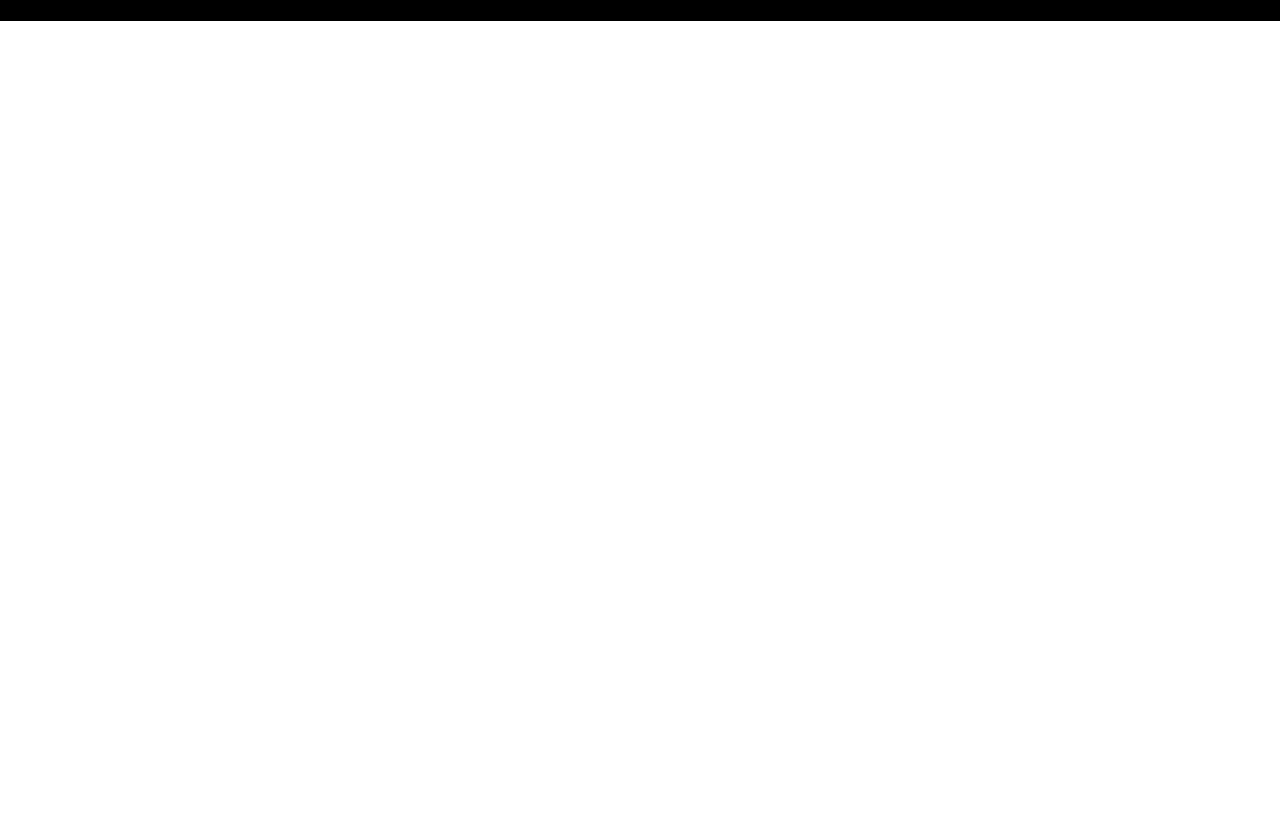
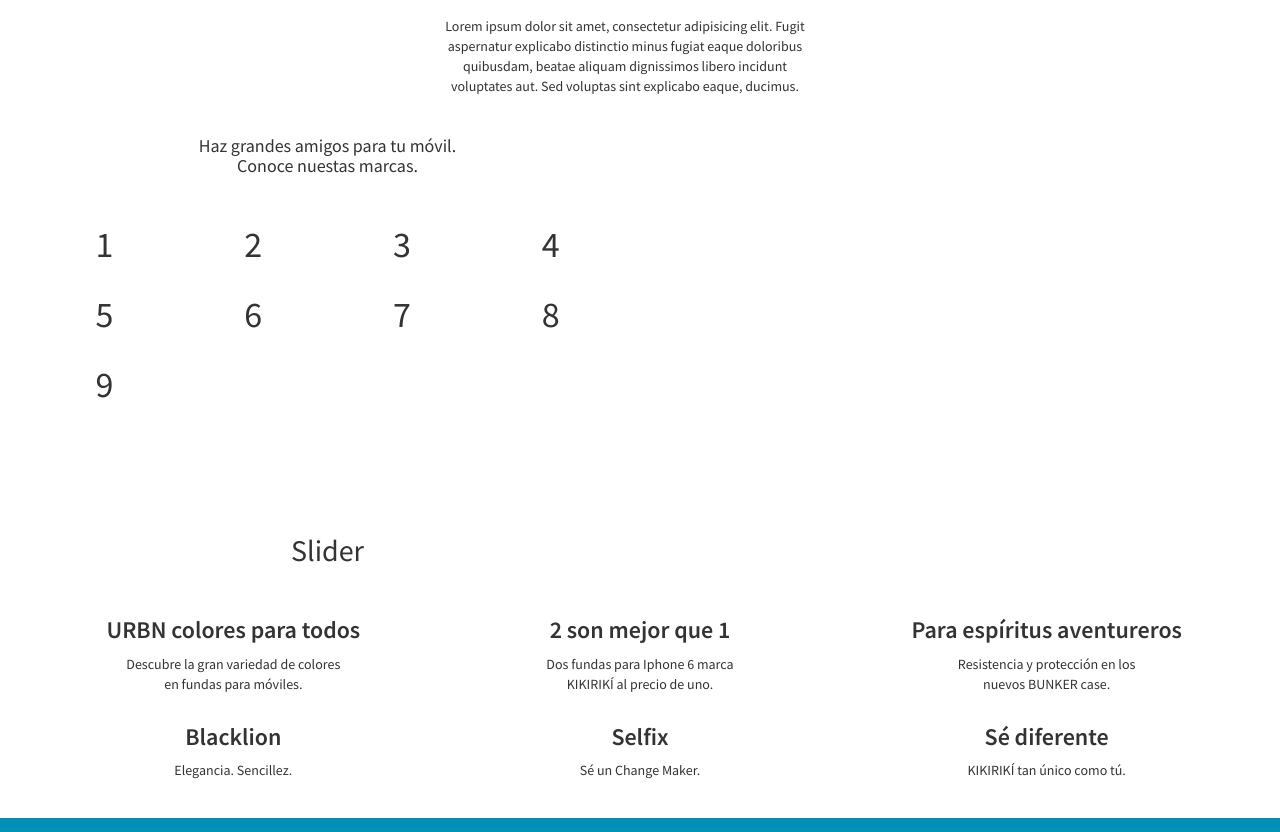
Before and after one commit to salomonmac/Link, a plain HTML site: page index.html in a window 1280 px wide. Shown: the part 725-1557 px from the top of the page. Before the commit the page ends 800 px from the top, so only its background shows below. Drawn offline with Linux system fonts and the light colour scheme; files whose address does not match are found by name.

Commit message:
Estructura al 80%

```diff
--- a/index.html
+++ b/index.html
@@ -120,8 +120,119 @@
       </a>
     </div><!-- /.carousel -->
     <!--Contendido-->
-    <!--
-    <a href="img/Logo/link.png" data-lightbox="roadtrip" data-title="My caption">imagen</a>-->
+    <section>
+       <div class="container-fluid">
+           <div class="col-xs-12 text-center row">
+            <h1>Experiencia <br>Unica <br><small>Un Lugar para ti </small></h1>
+            <div class="col-md-4"></div>
+            <div class="col-md-4">
+               <br>
+                <p>Lorem ipsum dolor sit amet, consectetur adipisicing elit. Fugit aspernatur explicabo distinctio minus fugiat eaque doloribus quibusdam, beatae aliquam dignissimos libero incidunt voluptates aut. Sed voluptas sint explicabo eaque, ducimus.</p>
+            </div>
+            <div class="col-md-4"></div>
+        </div>
+       </div><br>
+       <div class="container-fluid">
+           <div class="col-md-12">
+           <div class="row">
+            <div class="col-md-6 text-center">
+                <h4 class="text-center">Haz grandes amigos para tu móvil. <br>Conoce nuestas marcas.</h4><br>
+                <div class="col-md-3 col-sm-4 col-xs-6">
+                    <h1>1</h1>
+                </div>
+                <div class="col-md-3 col-sm-4 col-xs-6">
+                    <h1>2</h1>
+                </div>
+                <div class="col-md-3 col-sm-4 col-xs-6">
+                    <h1>3</h1>
+                </div>
+                <div class="col-md-3 col-sm-4 col-xs-6">
+                    <h1>4</h1>
+                </div>
+                <div class="col-md-3 col-sm-4 col-xs-6">
+                    <h1>5</h1>
+                </div>
+                <div class="col-md-3 col-sm-4 col-xs-6">
+                    <h1>6</h1>
+                </div>
+                <div class="col-md-3 col-sm-4 col-xs-6">
+                    <h1>7</h1>
+                </div>
+                <div class="col-md-3 col-sm-4 col-xs-6">
+                    <h1>8</h1>
+                </div>
+                <div class="col-md-3 col-sm-4 col-xs-6">
+                    <h1>9</h1>
+                </div>
+            </div>
+               </div>
+               <div class="row">
+            <div class="col-md-6">
+               <br>
+               <br>
+               <br>
+               <br>
+               <br>
+                <h2 class="text-center">Slider</h2>
+            </div>
+               </div>
+        </div>
+       </div><br>
+       <div class="container-fluid">
+           <div class="col-md-12 text-center">
+               <div class="col-md-4 col-sm-6">
+                   <h3><strong>URBN colores para todos</strong></h3>
+                   <div class="col-md-2"></div>
+                   <div class="col-md-8">
+                       <p>Descubre la gran variedad de colores en fundas para móviles.</p>
+                   </div>
+                   <div class="col-md-2"></div>
+
+               </div>
+               <div class="col-md-4 col-sm-6">
+                   <h3><strong>2 son mejor que 1</strong></h3>
+                   <div class="col-md-2"></div>
+                   <div class="col-md-8">
+                       <p>Dos fundas para Iphone 6 marca KIKIRIKÍ al precio de uno.</p>
+                   </div>
+                   <div class="col-md-2"></div>
+               </div>
+               <div class="col-md-4 col-sm-6">
+                   <h3><strong>Para espíritus aventureros</strong></h3>
+                   <div class="col-md-2"></div>
+                   <div class="col-md-8">
+                       <p>Resistencia y protección en los nuevos BUNKER case.</p>
+                   </div>
+                   <div class="col-md-2"></div>
+               </div>
+               <div class="col-md-4 col-sm-6">
+                   <h3><strong>Blacklion</strong></h3>
+                   <div class="col-md-2"></div>
+                   <div class="col-md-8">
+                       <p>Elegancia. Sencillez.</p>
+                   </div>
+                   <div class="col-md-2"></div>
+               </div>
+               <div class="col-md-4 col-sm-6">
+                   <h3><strong>Selfix</strong></h3>
+                   <div class="col-md-2"></div>
+                   <div class="col-md-8">
+                       <p>Sé un Change Maker.</p>
+                   </div>
+                   <div class="col-md-2"></div>
+               </div>
+               <div class="col-md-4 col-sm-6">
+                   <h3><strong>Sé diferente</strong></h3>
+                   <div class="col-md-2"></div>
+                   <div class="col-md-8">
+                       <p>KIKIRIKÍ tan único como tú.</p>
+                   </div>
+                   <div class="col-md-2"></div>
+               </div>
+           </div>
+       </div>
+
+    </section>
     <!--Footer-->
     <div class="container-fluid redes">
         <div class="row">
```
